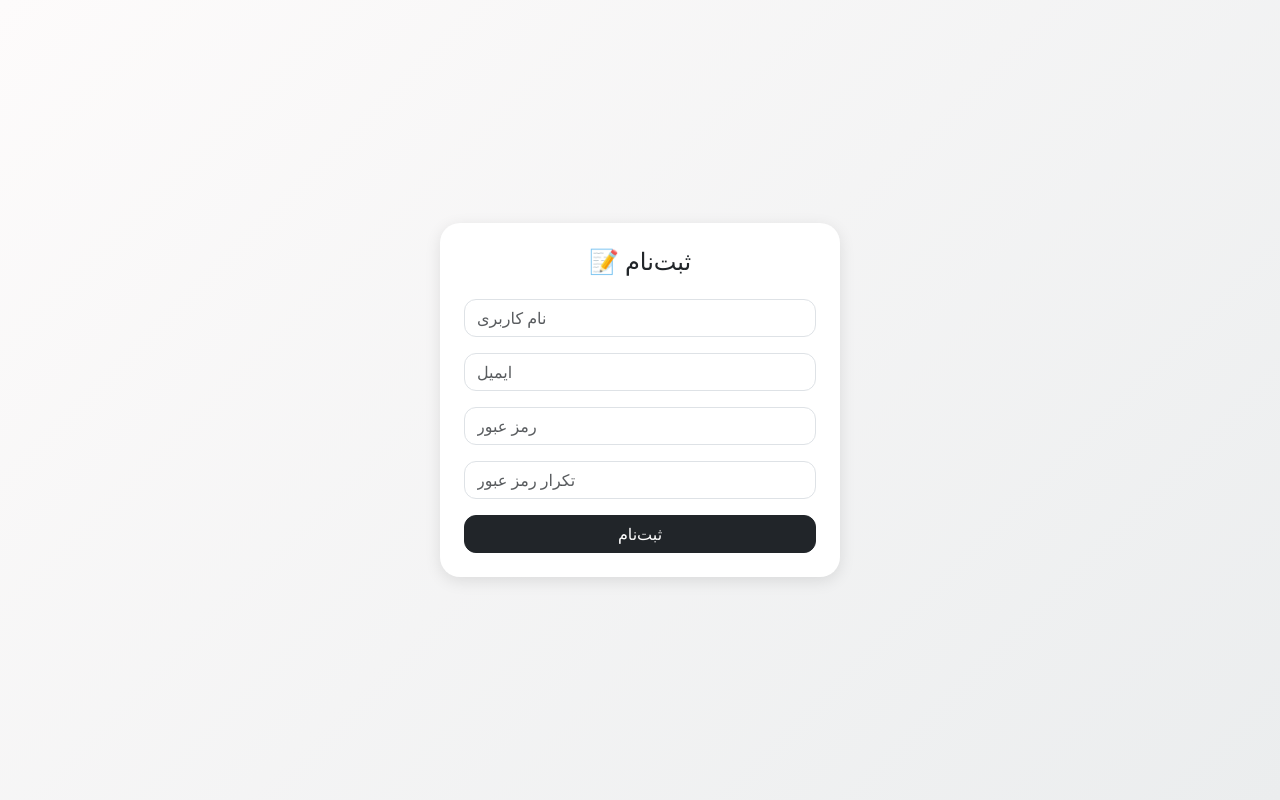
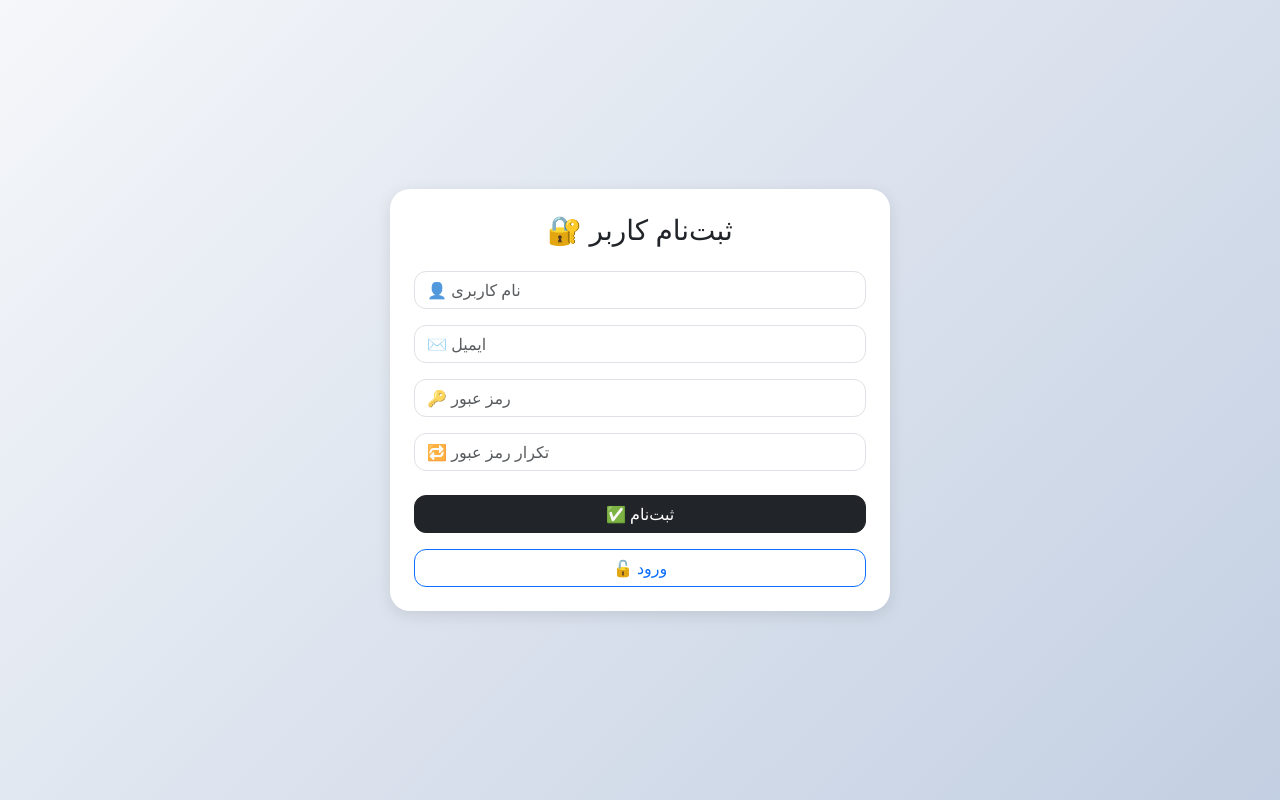
Before and after one commit to hamedbeygi04/appointment_project, a Django app: template templates/static_frontend/signup.html in a window 1280 px wide. Run offline with Django 3.2, Linux system fonts and the light colour scheme; the template is opened without the code that fills it, so the values that code supplies are empty.

Commit message:
some changes done

```diff
--- a/templates/static_frontend/appointment.html
+++ b/templates/static_frontend/appointment.html
@@ -49,8 +49,8 @@
     const jwtToken = localStorage.getItem('jwtToken');
 
     if (!jwtToken) {
-      alert("ابتدا وارد شوید");
-      window.location.href = "{% url 'login' %}";
+      alert("ابتدا ثبت نام کنید");
+      window.location.href = "{% url 'signup' %}";
     }
 
     document.getElementById("date").addEventListener("change", function () {
--- a/templates/static_frontend/login.html
+++ b/templates/static_frontend/login.html
@@ -6,6 +6,7 @@
   <meta name="viewport" content="width=device-width, initial-scale=1">
 
   <link href="https://cdn.jsdelivr.net/npm/bootstrap@5.3.2/dist/css/bootstrap.rtl.min.css" rel="stylesheet">
+  <script src="https://cdn.jsdelivr.net/npm/bootstrap@5.3.2/dist/js/bootstrap.bundle.min.js"></script>
   <script src="https://cdn.jsdelivr.net/npm/jquery@3.6.0/dist/jquery.min.js"></script>
   <style>
     body {
--- a/templates/static_frontend/signup.html
+++ b/templates/static_frontend/signup.html
@@ -7,9 +7,11 @@
 
   <link href="https://cdn.jsdelivr.net/npm/bootstrap@5.3.2/dist/css/bootstrap.rtl.min.css" rel="stylesheet">
   <script src="https://cdn.jsdelivr.net/npm/jquery@3.6.0/dist/jquery.min.js"></script>
+  <script src="https://cdn.jsdelivr.net/npm/bootstrap@5.3.2/dist/js/bootstrap.bundle.min.js"></script>
+
   <style>
     body {
-      background: linear-gradient(135deg, #fdfbfb, #ebedee);
+      background: linear-gradient(135deg, #f5f7fa, #c3cfe2);
       min-height: 100vh;
     }
     .card {
@@ -17,61 +19,72 @@
       border-radius: 20px;
       box-shadow: 0 4px 16px rgba(0,0,0,0.1);
     }
-    .btn-rounded {
+    .form-control {
       border-radius: 12px;
     }
-    .form-control {
+    .btn-dark, .btn-outline-primary {
       border-radius: 12px;
     }
   </style>
 </head>
 <body class="d-flex align-items-center justify-content-center py-5">
 
-  <div class="card p-4 w-100" style="max-width: 400px;">
-    <h4 class="mb-4 text-center">📝 ثبت‌نام</h4>
+  <div class="card p-4 w-100" style="max-width: 500px;">
+    <h3 class="mb-4 text-center">🔐 ثبت‌نام کاربر</h3>
 
-    <input type="text" id="username" class="form-control mb-3" placeholder="نام کاربری">
-    <input type="email" id="email" class="form-control mb-3" placeholder="ایمیل">
-    <input type="password" id="password" class="form-control mb-3" placeholder="رمز عبور">
-    <input type="password" id="confirm_password" class="form-control mb-3" placeholder="تکرار رمز عبور">
+    <input type="text" id="username" class="form-control mb-3" placeholder="👤 نام کاربری">
+    <input type="email" id="email" class="form-control mb-3" placeholder="✉️ ایمیل">
+    <input type="password" id="password" class="form-control mb-3" placeholder="🔑 رمز عبور">
+    <input type="password" id="confirm_password" class="form-control mb-4" placeholder="🔁 تکرار رمز عبور">
 
-    <button class="btn btn-dark w-100 btn-rounded" onclick="signup()">ثبت‌نام</button>
+    <button class="btn btn-dark w-100" onclick="signupUser()">✅ ثبت‌نام</button>
+    <a href="{% url 'login' %}" class="btn btn-outline-primary w-100 mt-3">🔓 ورود</a>
   </div>
 
   <script>
-    function validatePassword(password) {
-      const regex = /^(?=.*[a-z])(?=.*[A-Z])(?=.*\d).{8,}$/;
-      return regex.test(password);
-    }
+    function signupUser() {
+      const username = document.getElementById('username').value;
+      const email = document.getElementById('email').value;
+      const password = document.getElementById('password').value;
+      const confirm = document.getElementById('confirm_password').value;
 
-    function signup() {
-      const username = document.getElementById("username").value;
-      const email = document.getElementById("email").value;
-      const password = document.getElementById("password").value;
-      const confirmPassword = document.getElementById("confirm_password").value;
-
-      if (password !== confirmPassword) {
-        alert("رمز عبور و تکرار آن یکسان نیستند ❌");
+      if (!username || !email || !password || !confirm) {
+        alert("لطفاً تمام فیلدها را پر کنید");
         return;
       }
 
-      if (!validatePassword(password)) {
-        alert("رمز عبور باید حداقل ۸ کاراکتر، شامل یک عدد، یک حرف بزرگ و یک حرف کوچک باشد ❗");
+      if (password !== confirm) {
+        alert("رمز عبور با تکرار آن یکسان نیست ❌");
+        return;
+      }
+
+      const passwordRegex = /^(?=.*[a-z])(?=.*[A-Z])(?=.*\d).{8,}$/;
+      if (!passwordRegex.test(password)) {
+        alert("رمز عبور باید حداقل ۸ کاراکتر، شامل عدد، حروف بزرگ و کوچک باشد 🔐");
         return;
       }
 
       fetch('/api/register/', {
         method: 'POST',
-        headers: { 'Content-Type': 'application/json' },
+        headers: {
+          'Content-Type': 'application/json'
+        },
         body: JSON.stringify({ username, email, password })
       })
       .then(res => {
-        if (!res.ok) throw new Error("ثبت‌نام انجام نشد");
-        alert("ثبت‌نام با موفقیت انجام شد ✅ اکنون وارد شوید");
+        if (!res.ok) throw new Error("خطا در ثبت‌نام");
+        return res.json();
+      })
+      .then(data => {
+        alert("ثبت‌نام با موفقیت انجام شد 🎉 حالا وارد شوید");
         window.location.href = "{% url 'login' %}";
       })
-      .catch(() => alert("خطا در ثبت‌نام ❌"));
+      .catch(err => {
+        console.error("ثبت‌نام ناموفق:", err);
+        alert("ثبت‌نام ناموفق بود. لطفاً دوباره تلاش کنید ❌");
+      });
     }
   </script>
+
 </body>
 </html>
```
Also changed, not shown: templates/static_frontend/index.html (+45 -6 lines).
